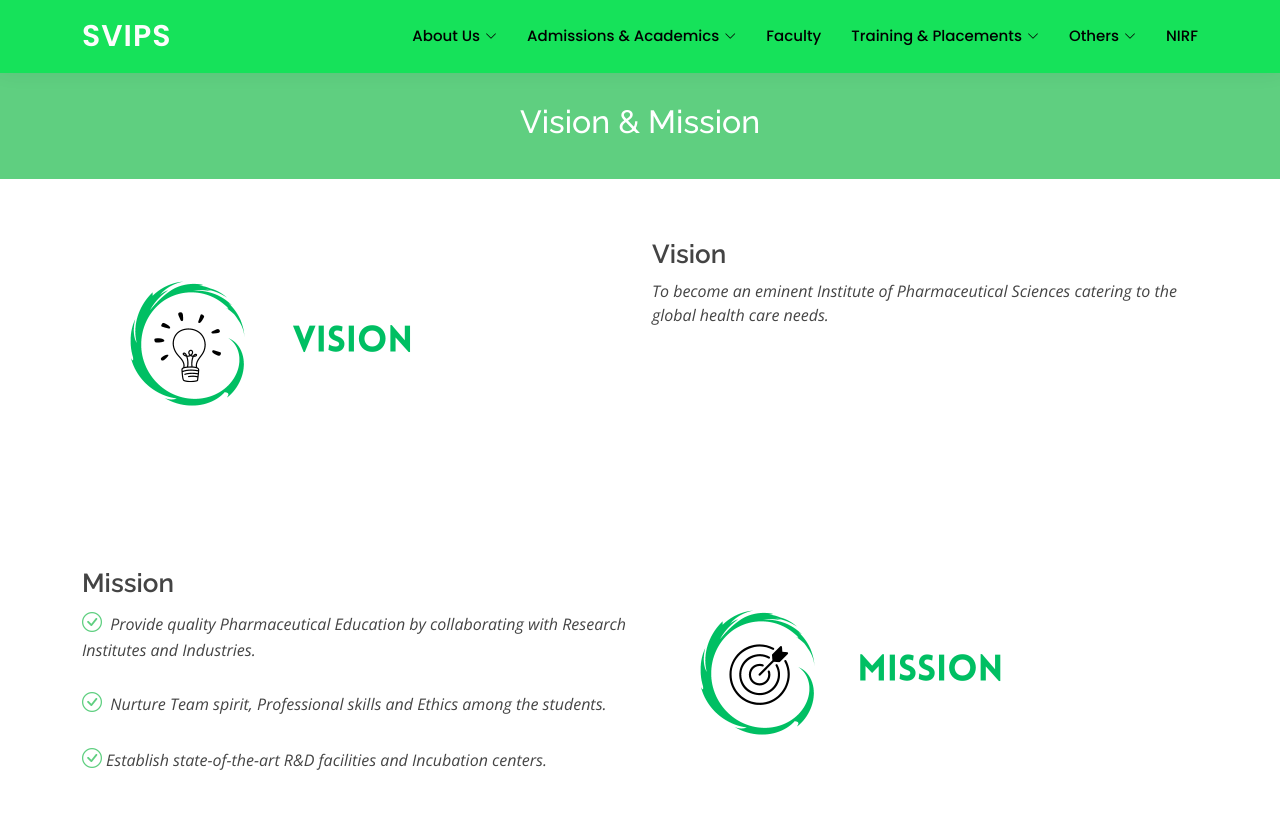
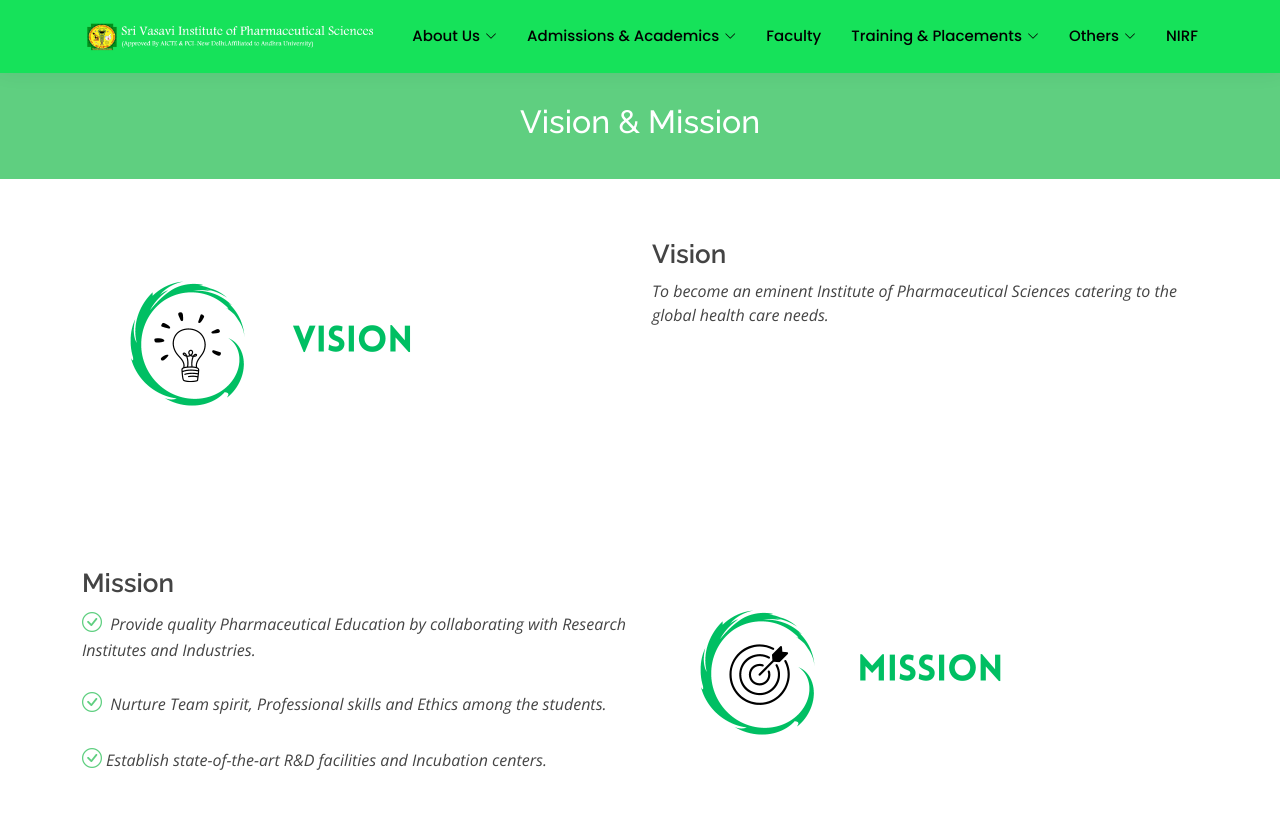
Before and after one commit to Puj1th/pharmacy, a plain HTML site: page vission-mission.html in a window 1280 px wide. Shown: the top 819 px of the page. Drawn offline with nearby package versions, Linux system fonts and the light colour scheme.

Commit message:
Your commit message here

```diff
--- a/vission-mission.html
+++ b/vission-mission.html
@@ -35,9 +35,9 @@
 <!-- ======= Header ======= -->
 <header id="header" class="fixed-top">
   <div class="container d-flex align-items-center">
-    <h1 class="logo me-auto"><a href="index.html">SVIPS</a></h1>
+    <!-- <h1 class="logo me-auto"><a href="index.html">SVIPS</a></h1> -->
     <!-- Uncomment below if you prefer to use an image logo -->
-    <!-- <a href="index.html" class="logo me-auto"><img src="assets/img/logo.png" alt="" class="img-fluid"></a>-->
+    <a href="index.html" class="logo me-auto"><img src="assets/img/headerLogo.png" alt="" class="img-fluid"></a>
 
     <nav id="navbar" class="navbar order-last order-lg-0">
       <ul>
```
